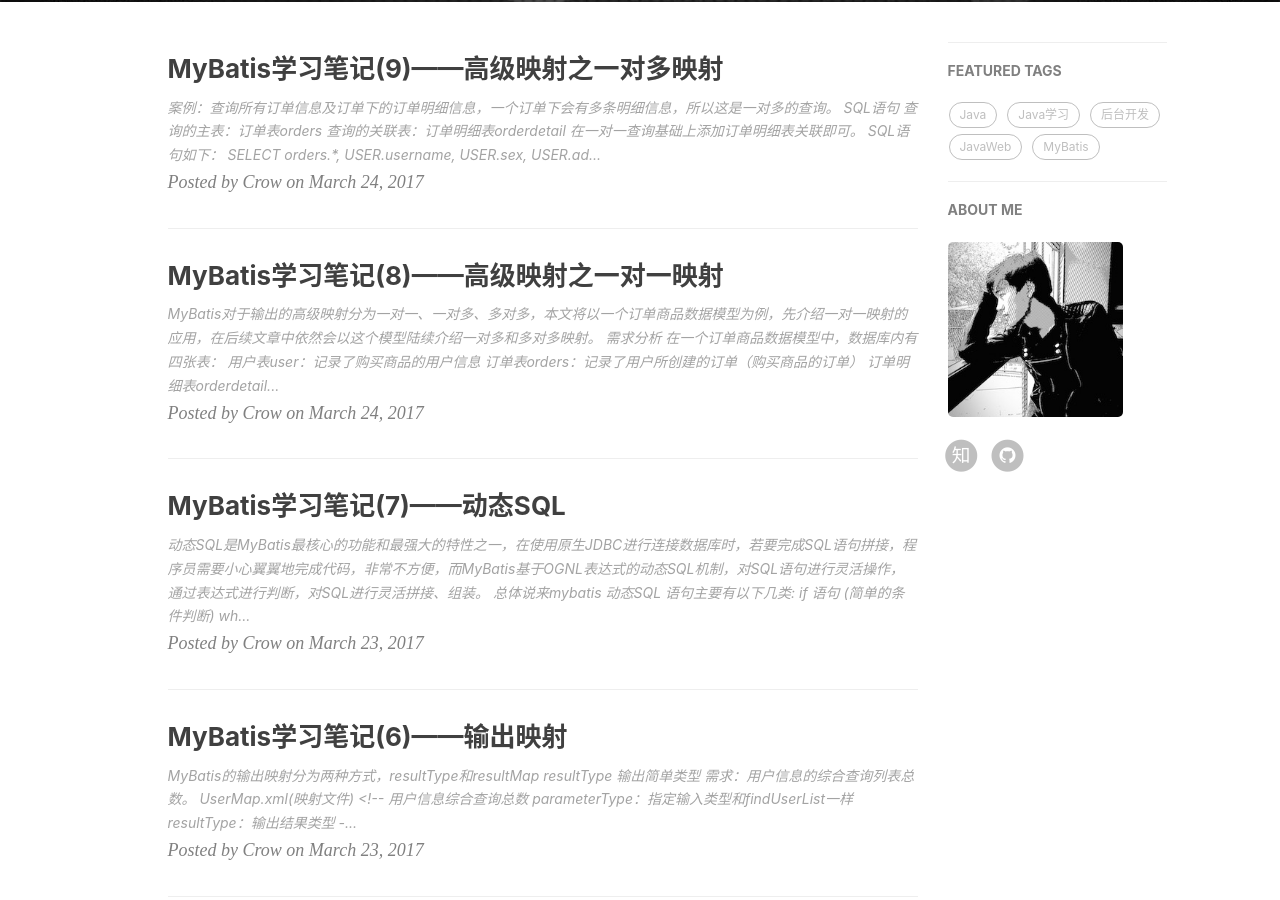
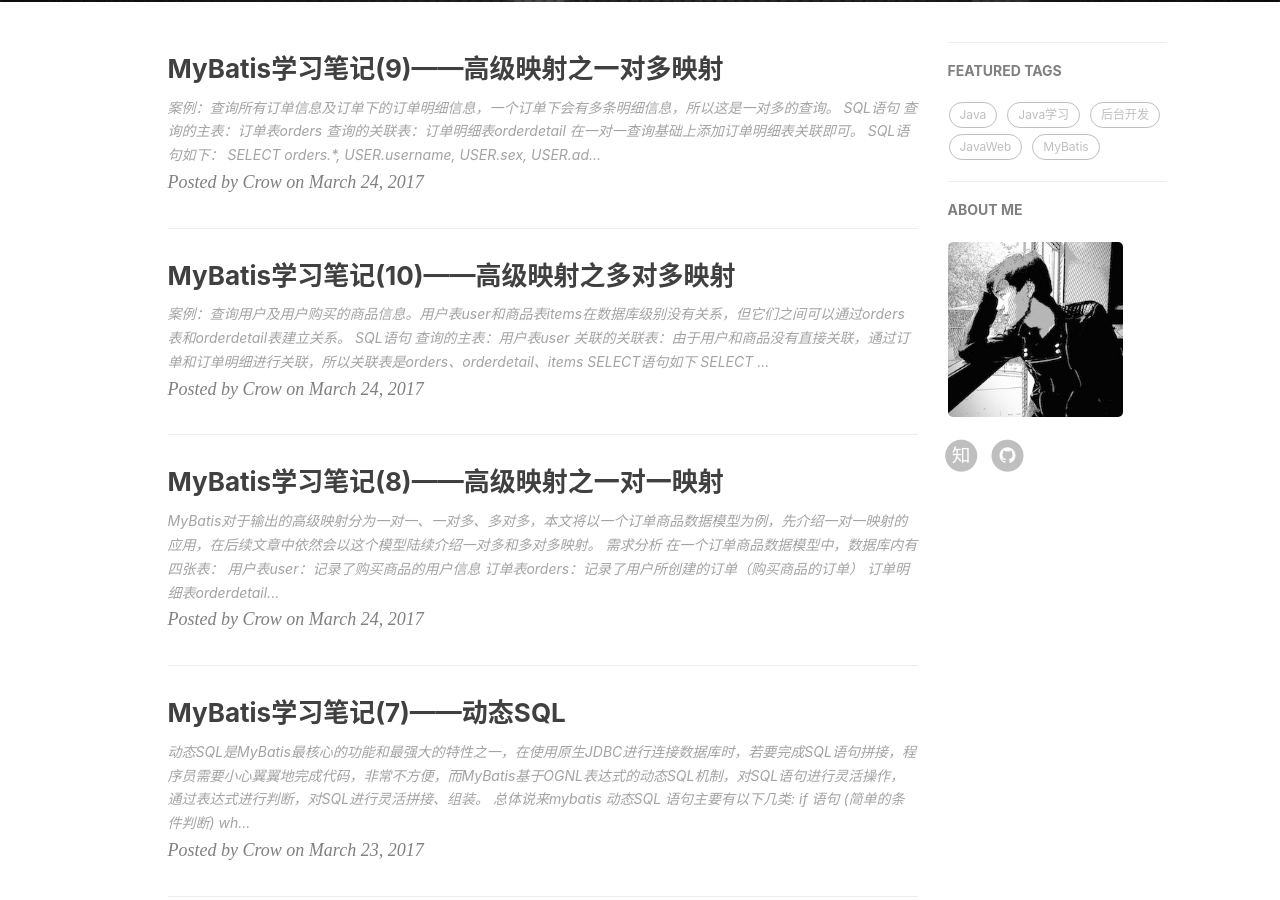
Before and after one commit to hubaoquan/CrowHawk.github.io, a Jekyll site: the page built from index.html, in a window 1280 px wide and 900 px high, scrolled down 416 px. Built offline with Jekyll 4.4.1, drawn with Linux system fonts in a browser that asks for light colours; nearby versions of some CDN libraries; the list of posts is cut into pages by our own code; comment, search, counter and statistics services are not loaded; some of the changed text lies outside the part shown.

Commit message:
mybatis10

````diff
--- /dev/null
+++ b/_posts/2017-3-24-Mybatis_10.markdown
@@ -0,0 +1,175 @@
+---
+layout:     post
+title:      "MyBatis学习笔记(10)——高级映射之多对多映射"
+subtitle:   ""
+date:       2017-03-24 14:00:00
+author:     "Crow"
+#header-img: "img/post-bg-nextgen-web-pwa.jpg"
+header-mask: 0.3
+catalog:    true
+tags:
+    - JavaWeb
+    - MyBatis
+---
+
+> **案例：**查询用户及用户购买的商品信息。用户表user和商品表items在数据库级别没有关系，但它们之间可以通过orders表和orderdetail表建立关系。
+
+#  SQL语句
+
++ 查询的主表：用户表user
++ 关联的关联表：由于用户和商品没有直接关联，通过订单和订单明细进行关联，所以关联表是orders、orderdetail、items
+
+SELECT语句如下
+```sql
+SELECT
+        orders.*,
+        USER.username,
+        USER.sex,
+        USER.address,
+        orderdetail.id orderdetail_id,
+        orderdetail.items_id,
+        orderdetail.items_num,
+        orderdetail.orders_id,
+        items.name items_name,
+        items.detail items_detail,
+        items.price items_price
+        FROM
+        orders,
+        USER,
+        orderdetail,
+        items
+        WHERE orders.user_id = user.id AND orderdetail.orders_id=orders.id AND orderdetail.items_id = items.id
+```
+
+# 映射思路
+
++ 将用户信息映射到user中。
++ 在`User`类中添加订单列表属性`List<Orders> orderslist`，将用户创建的订单映射到`orderslist`
++ 在`Orders`类中添加订单明细列表属性`List<OrderDetail>orderdetials`，将订单的明细映射到`orderdetails`
++ 在`OrderDetail`类中添加`Items`属性，将订单明细所对应的商品映射到`Items`
+
+# 使用resultMap具体实现多对多映射
+
+## OrdersCustomMapper.xml
+
+### 定义resultMap
+
+```xml
+ <!-- 查询用户及购买的商品 -->
+    <resultMap type="com.crow.po.User" id="UserAndItemsResultMap">
+        <!-- 用户信息 -->
+        <id column="user_id" property="id"/>
+        <result column="username" property="username"/>
+        <result column="sex" property="sex"/>
+        <result column="address" property="address"/>
+
+        <!-- 订单信息
+        一个用户对应多个订单，使用collection映射
+         -->
+        <collection property="ordersList" ofType="com.crow.po.Orders">
+            <id column="id" property="id"/>
+            <result column="user_id" property="userId"/>
+            <result column="number" property="number"/>
+            <result column="createtime" property="createtime"/>
+            <result column="note" property="note"/>
+
+            <!-- 订单明细
+            一个订单包括 多个明细
+            collection里嵌套collection
+            -->
+            <collection property="orderDetails" ofType="com.crow.po.OrderDetail">
+                <id column="orderdetail_id" property="id"/>
+                <result column="items_id" property="itemsId"/>
+                <result column="items_num" property="itemsNum"/>
+                <result column="orders_id" property="ordersId"/>
+
+                <!-- 商品信息
+                一个订单明细对应一个商品
+                -->
+                <association property="items" javaType="com.crow.po.Items">
+                    <id column="items_id" property="id"/>
+                    <result column="items_name" property="name"/>
+                    <result column="items_detail" property="detail"/>
+                    <result column="items_price" property="price"/>
+                </association>
+
+            </collection>
+
+        </collection>
+
+    </resultMap>
+```
+
+### 定义statement
+
+```xml
+<!-- 查询用户及购买的商品信息，使用resultmap -->
+    <select id="findUserAndItemsResultMap" resultMap="UserAndItemsResultMap">
+        SELECT
+        orders.*,
+        USER.username,
+        USER.sex,
+        USER.address,
+        orderdetail.id orderdetail_id,
+        orderdetail.items_id,
+        orderdetail.items_num,
+        orderdetail.orders_id,
+        items.name items_name,
+        items.detail items_detail,
+        items.price items_price
+        FROM
+        orders,
+        USER,
+        orderdetail,
+        items
+        WHERE orders.user_id = user.id AND orderdetail.orders_id=orders.id AND orderdetail.items_id = items.id
+    </select>
+```
+
+## OrderCustomMapper.java
+
+```java
+//查询用户购买商品信息
+public List<User>  findUserAndItemsResultMap()throws Exception;
+```
+
+## 测试代码
+
+```java
+@Before
+    public void setUp() throws Exception {
+        // 创建sqlSessionFactory
+
+        // mybatis配置文件
+        String resource = "SqlMapConfig.xml";
+        // 得到配置文件流
+        InputStream inputStream = Resources.getResourceAsStream(resource);
+
+        // 创建会话工厂，传入mybatis的配置文件信息
+        sqlSessionFactory = new SqlSessionFactoryBuilder().build(inputStream);
+    }
+
+@Test
+    public void testfindUserAndItemsResultMap() throws Exception{
+        SqlSession sqlSession = sqlSessionFactory.openSession();
+        OrdersCustomMapper ordersCustomMapper = sqlSession.getMapper(OrdersCustomMapper.class);
+        List<User> userList = ordersCustomMapper.findUserAndItemsResultMap();
+        System.out.println(userList);
+        sqlSession.close();
+    }
+```
+在`System.out.println(userList);`上打断点，运行结果为
+![](http://pic.yupoo.com/crowhawk/GjPa4jh7/h4PTT.jpg)
+
+# resultMap总结
+
++ **resultType**
+**作用：**将查询结果按照sql列名pojo属性名一致性映射到pojo中。
+**应用场合：**用于展示明细记录，比如用户购买商品明细，将关联查询信息全部展示在页面时，此时可直接使用resultType将每一条记录映射到pojo中，在前端页面遍历list（list中是pojo）即可。
++ **resultMap：**使用association和collection完成一对一、一对多和多对多高级映射（对结果有特殊的映射要求）。
++ **association：**
+**作用：**将关联查询信息映射到一个pojo对象中。
+**场合：**为了方便查询关联信息，可以使用association将关联订单信息映射到用户对象的pojo属性中，比如：查询订单及关联用户信息。使用resultType无法将查询结果映射到pojo对象的pojo属性中。
++ **collection**
+**作用：**将关联查询信息映射到一个list集合中。
+**场合：**为了方便查询遍历关联信息，可以使用collection将关联信息映射到list集合中，比如：查询用户权限范围模块及模块下的菜单，可使用collection将模块映射到模块list中，将菜单列表映射到模块对象的菜单list属性中，这样的作的目的也是方便对查询结果集进行遍历查询。如果使用resultType无法将查询结果映射到list集合中。
--- a/_posts/2017-3-24-Mybatis_8.markdown
+++ b/_posts/2017-3-24-Mybatis_8.markdown
@@ -237,6 +237,12 @@ SQL语句同resultType实现方案。
     </select>
 ```
 
+### OrderCustomMapper.java
+
+```java
+public List<Orders> findOrdersUserResultMap();
+```
+
 ### 测试代码
 
 ```java
--- a/_posts/2017-3-24-Mybatis_9.markdown
+++ b/_posts/2017-3-24-Mybatis_9.markdown
@@ -93,6 +93,12 @@ resultMap的定义也可以继承，通过`extends`语句实现，从而避免
 </select>
 ```
 
+### OrderCustomMapper.java
+
+```java
+public List<Orders> findOrderAndDetailResultMap();
+```
+
 ### 测试代码
 
 ```java
````
